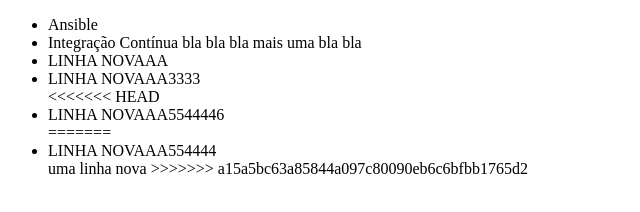
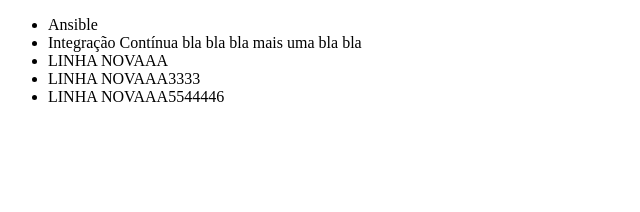
Before and after one commit to diogo-sb/alura-git, a plain HTML site: page index.html in a window 1280 px wide. Shown: the whole page, without its empty margins (0-640 px from the left). Drawn offline with Linux system fonts and the light colour scheme.

Commit message:
Update index.html

```diff
--- a/index.html
+++ b/index.html
@@ -10,12 +10,7 @@
         <li>Integração Contínua bla bla bla mais uma bla bla</li>
 		<li>LINHA NOVAAA</li>
         <li>LINHA NOVAAA3333</li>
-<<<<<<< HEAD
         <li>LINHA NOVAAA5544446</li>
-=======
-        <li>LINHA NOVAAA554444</li>
-	    uma linha nova
->>>>>>> a15a5bc63a85844a097c80090eb6c6bfbb1765d2
          </ul>
 </body>
 </html>
```
